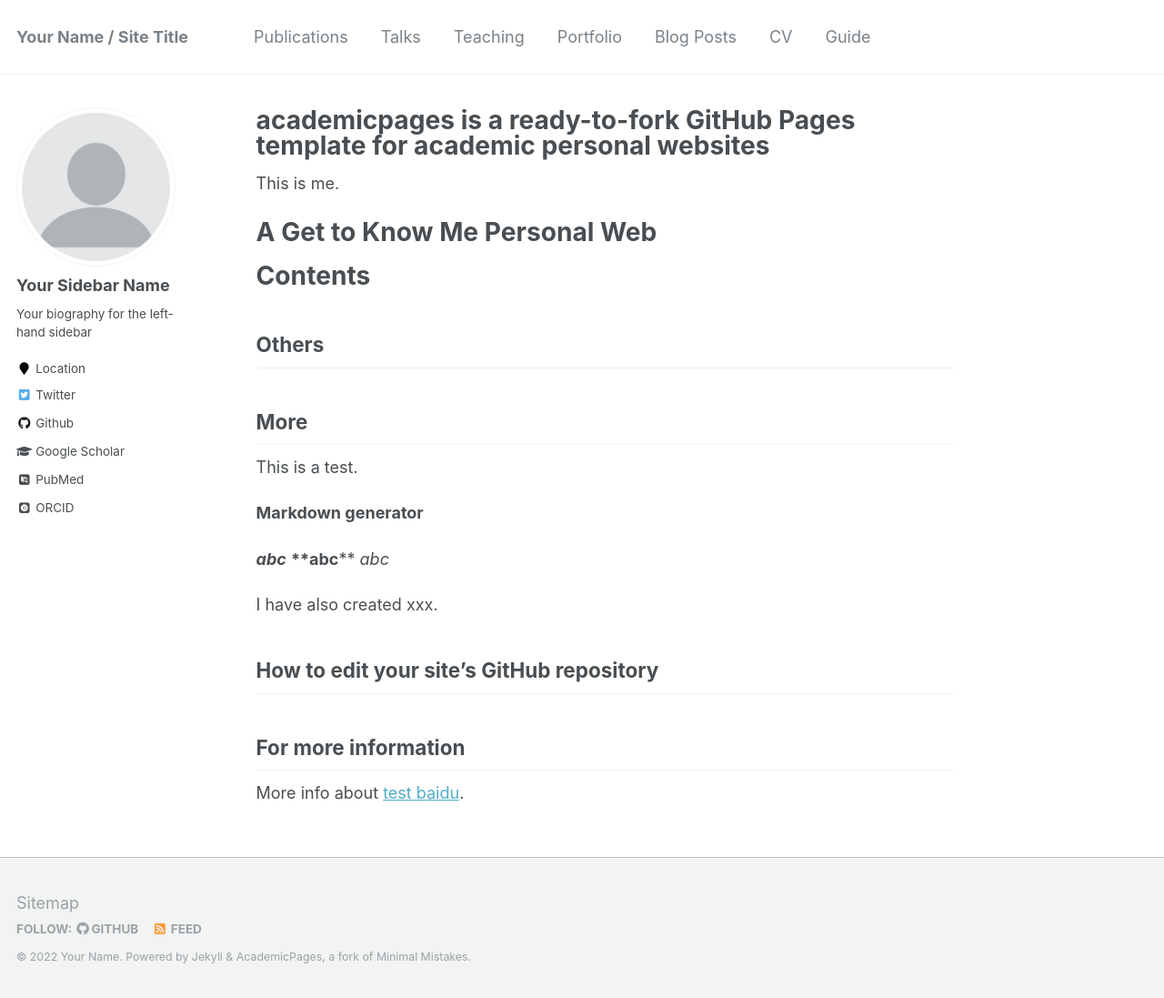
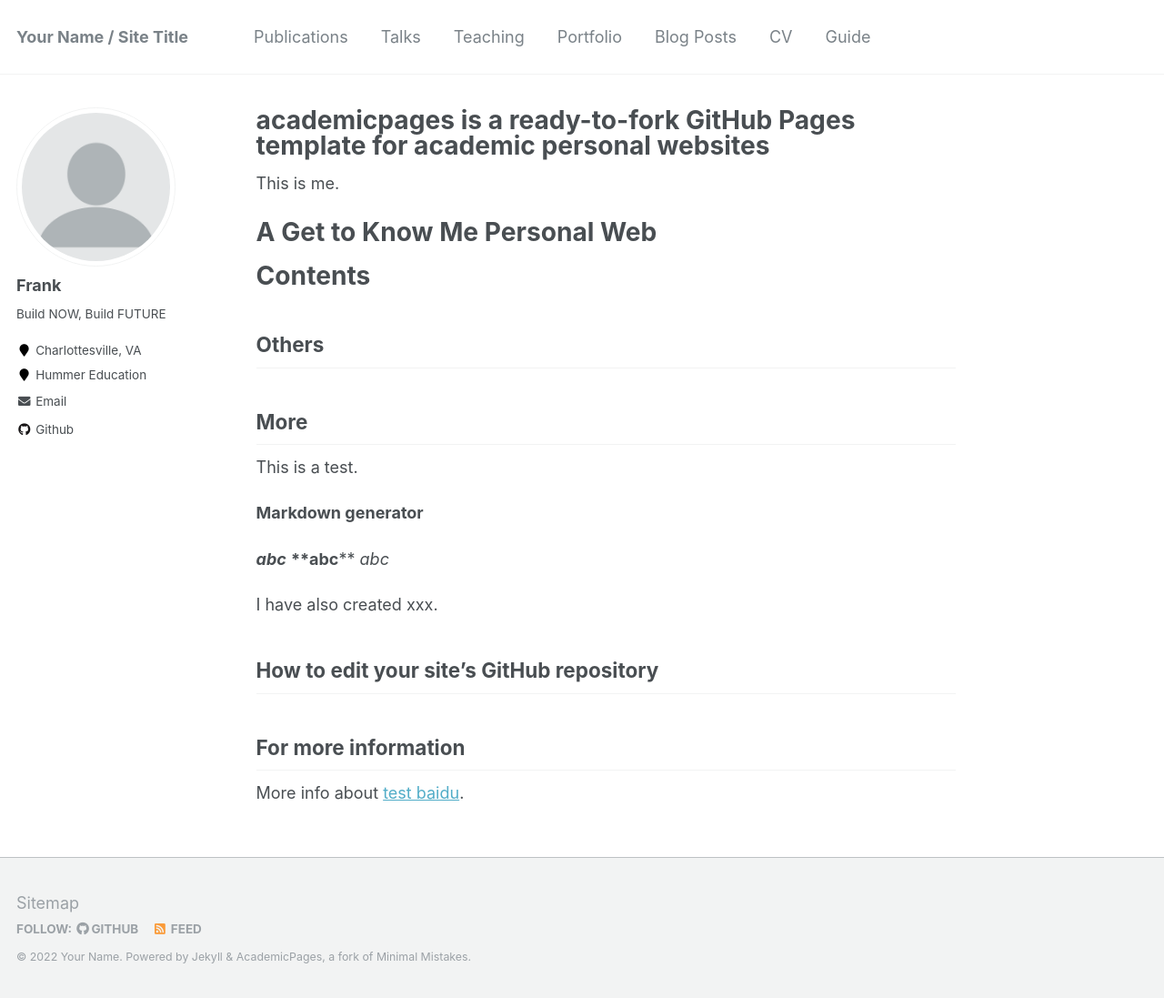
Before and after one commit to FangFrankSun/AcademicPage, a Jekyll site: the page built from _pages/about.md, in a window 1280 px wide and 1097 px high. Shown: the whole window at 91% size. Built offline with Jekyll 4.4.1, drawn with Linux system fonts in a browser that asks for light colours; some web fonts are replaced.

Commit message:
Update _config.yml

```diff
--- a/_config.yml
+++ b/_config.yml
@@ -11,9 +11,9 @@ title                    : "Your Name / Site Title"
 title_separator          : "-"
 name                     : &name "Your Name"
 description              : &description "personal description"
-url                      : https://academicpages.github.io # the base hostname & protocol for your site e.g. "https://mmistakes.github.io"
+url                      : https://fangfranksun.github.io/AcademicPage/ # the base hostname & protocol for your site e.g. "https://mmistakes.github.io"
 baseurl                  : "" # the subpath of your site, e.g. "/blog"
-repository               : "academicpages/academicpages.github.io"
+repository               : "FangFrankSun/AcademicPage"
 teaser                   :  # filename of teaser fallback teaser image placed in /images/, .e.g. "500x300.png"
 breadcrumbs              : false # true, false (default)
 words_per_minute         : 160
@@ -80,14 +80,14 @@ analytics:
 
 # Site Author
 author:
-  name             : "Your Sidebar Name"
+  name             : "Frank"
   avatar           : "profile.png"
-  bio              : "Your biography for the left-hand sidebar"
-  location         : "Location"
-  employer         :
-  pubmed           : "https://www.ncbi.nlm.nih.gov/pubmed/?term=john+snow"
-  googlescholar    : "http://yourfullgooglescholarurl.com"
-  email            :
+  bio              : "Build NOW, Build FUTURE"
+  location         : "Charlottesville, VA"
+  employer         : "Hummer Education"
+  pubmed           :
+  googlescholar    :
+  email            : "fs3unu@virginia.edu"
   researchgate     :  # example: "https://www.researchgate.net/profile/yourprofile"
   uri              :
   bitbucket        :
@@ -96,20 +96,20 @@ author:
   flickr           :
   facebook         :
   foursquare       :
-  github           : "academicpages"
+  github           : "FangFrankSun"
   google_plus      :
   keybase          :
   instagram        :
   impactstory      : #"https://profiles.impactstory.org/u/xxxx-xxxx-xxxx-xxxx"
   lastfm           :
   linkedin         :
-  orcid            : "http://orcid.org/yourorcidurl"
+  orcid            :
   pinterest        :
   soundcloud       :
   stackoverflow    : # http://stackoverflow.com/users/123456/username
   steam            :
   tumblr           :
-  twitter          : "replacethistwitterhandle"
+  twitter          :
   vine             :
   weibo            :
   xing             :
```
